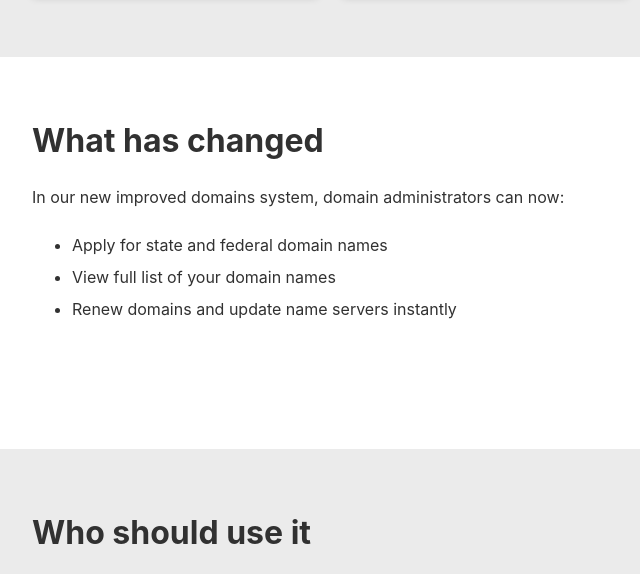
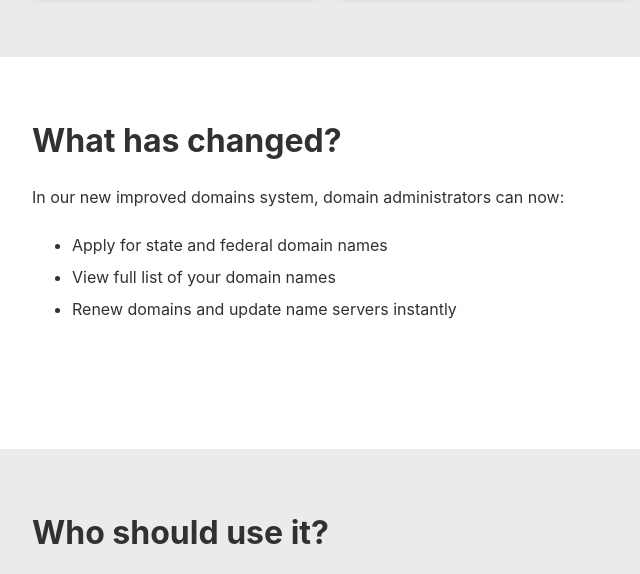
Before and after one commit to govau/domain-name-alpha, a website: page docs/index.html in a window 1280 px wide. Shown: the part 1120-1694 px from the top of the page, 0-640 px from the left. Drawn offline with Linux system fonts and the light colour scheme.

Commit message:
added question mark to heading

```diff
--- a/docs/index.html
+++ b/docs/index.html
@@ -389,7 +389,7 @@
         <div class="container-fluid">
             <div class="row">
                 <div class="col-md-6">
-                    <h2 class="au-display-xl">What has changed</h2>
+                    <h2 class="au-display-xl">What has changed?</h2>
                     <p>In our new improved domains system, domain administrators can now:</p>
                     <ul>
                         <li>Apply for state and federal domain names</li>
@@ -408,7 +408,7 @@
         <div class="container-fluid">
             <div class="row">
                 <div class="col-md-6">
-                    <h2 class="au-display-xl">Who should use it</h2>
+                    <h2 class="au-display-xl">Who should use it?</h2>
                     <p>In our initial roll out, domain administrators from each government department will have full
                         access to the system...</p>
                     <p>Nullam sollicitudin orci neque, ut condimentum ipsum blandit eu. Praesent eu sagittis elit.</p>
```
